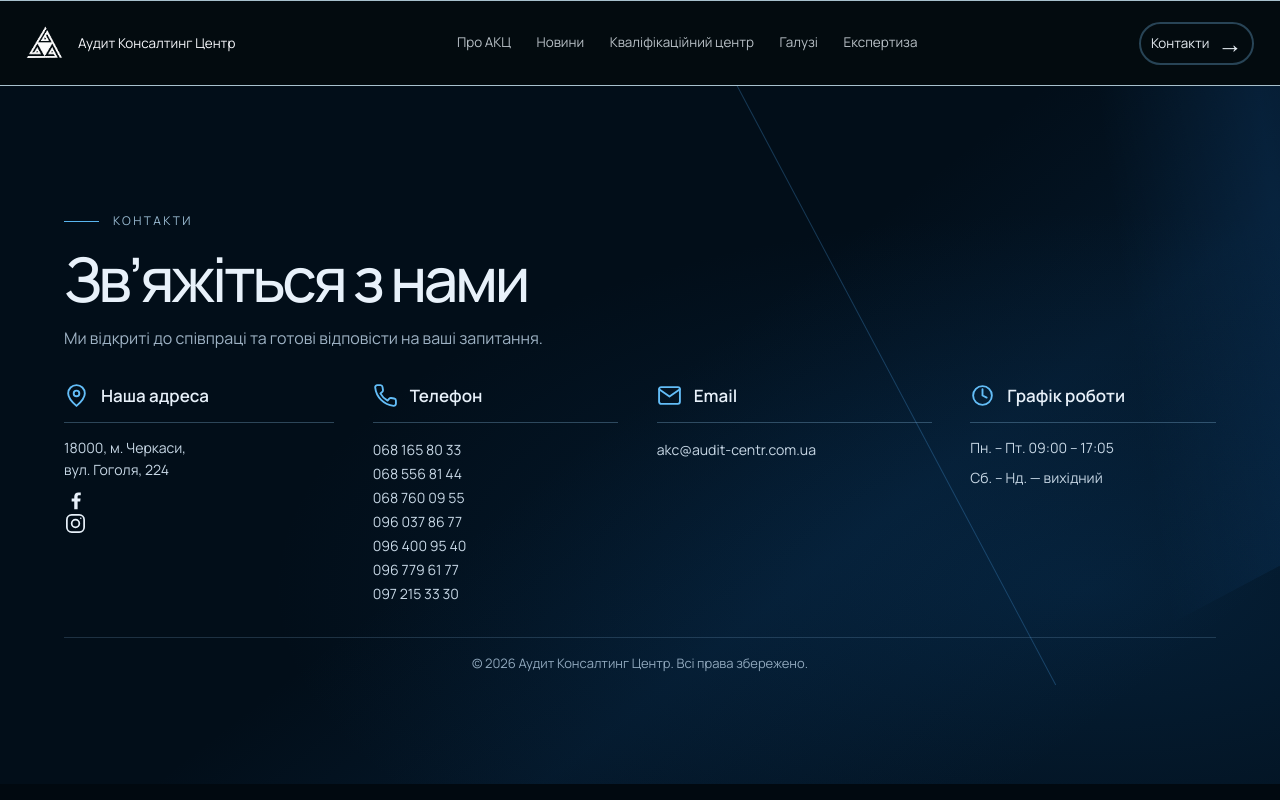
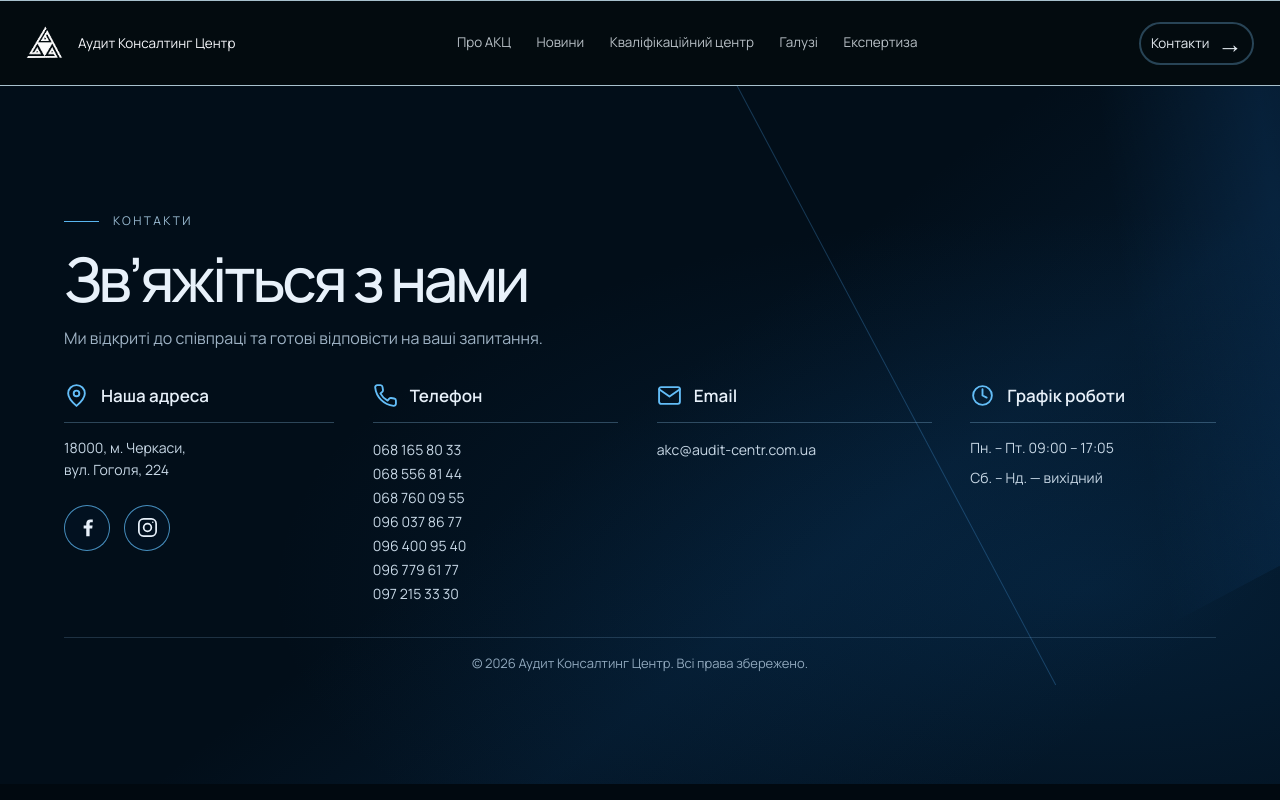
Before and after one commit to dnagorna3817-spec/website_akc_main, a Next.js app: page /contacts in a window 1280 px wide. Built offline with nearby package versions, Linux system fonts and the light colour scheme.

Commit message:
Style circular social icons on contacts page

```diff
--- a/app/contacts/contacts.css
+++ b/app/contacts/contacts.css
@@ -18,3 +18,7 @@
 @media(max-width:1050px){.akc-contacts-page .akc-contact-section{height:auto;min-height:calc(100svh - 102px);padding-top:72px}.akc-contacts-page .akc-contact-section__grid{grid-template-columns:repeat(2,minmax(0,1fr));gap:42px 36px}}
 @media(max-width:600px){.akc-contacts-page .akc-contact-section{padding:60px 24px 0}.akc-contacts-page .akc-contact-section__grid{grid-template-columns:1fr;gap:30px;padding-bottom:55px}.akc-contacts-page .akc-contact-section__intro{margin-bottom:42px}.akc-contacts-page .akc-contact-section__intro h2{font-size:clamp(38px,10vw,54px)}}
 @media(min-width:1051px) and (max-height:760px){.akc-contacts-page .akc-contact-section{height:auto;min-height:calc(100svh - 102px)}}
+
+.akc-contacts-page .akc-contact-section__socials{display:flex;align-items:center;gap:14px;margin-top:24px}
+.akc-contacts-page .akc-contact-section__social{width:46px;height:46px;border:1px solid rgba(94,185,244,.75);border-radius:50%;display:inline-flex;align-items:center;justify-content:center;color:#e8f1fa;background:rgba(5,32,55,.24)}
+@media(max-width:600px){.akc-contacts-page .akc-contact-section__socials{margin-top:20px}}
```
